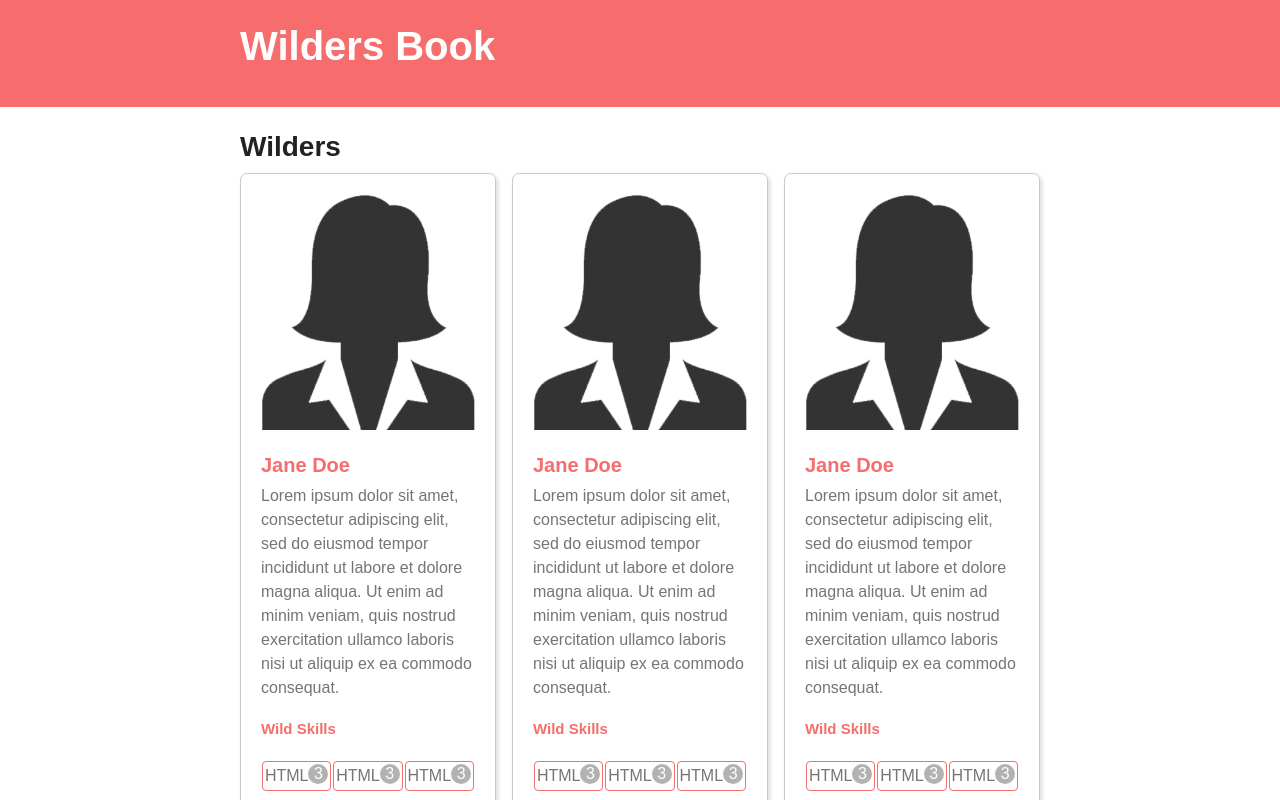
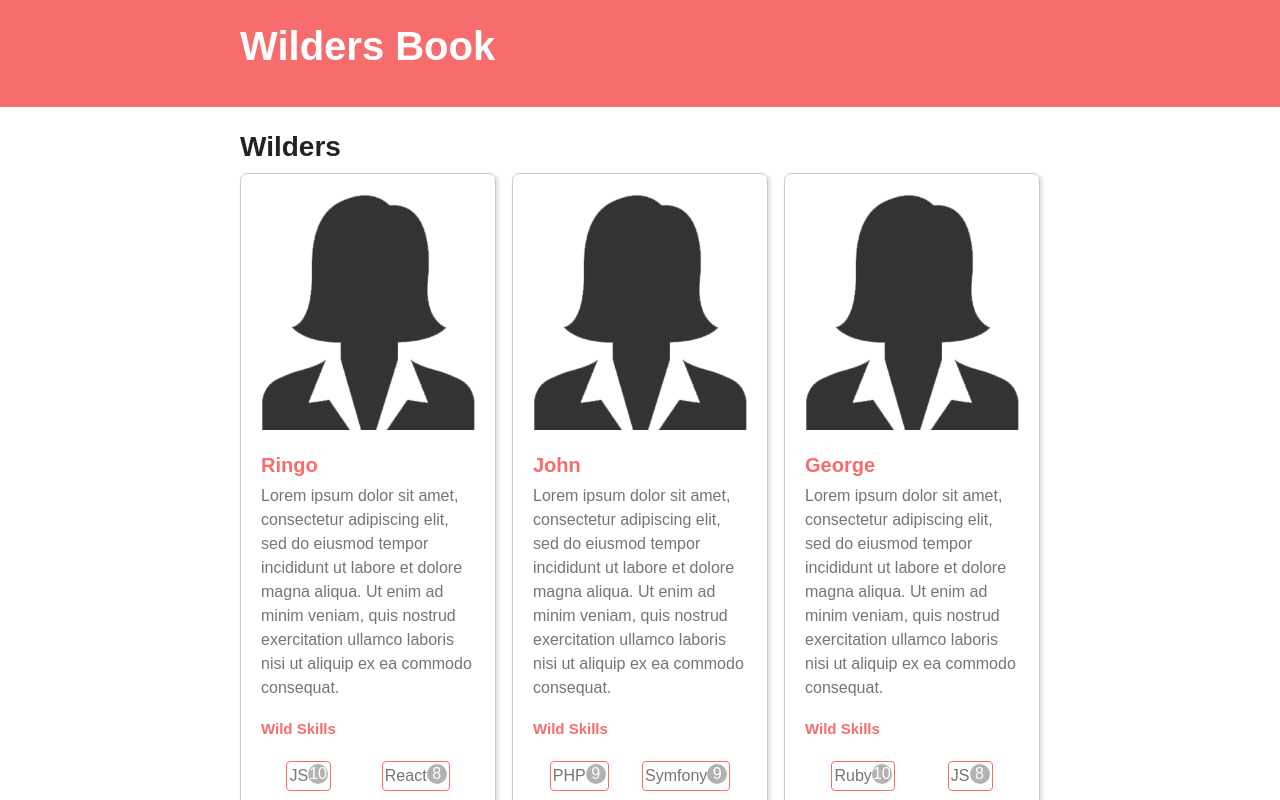
Before and after one commit to ThomasDCW/wilder-book, a React (Create React App) app: page / in a window 1280 px wide. Shown: the top 800 px of the page. Built offline with nearby package versions, Linux system fonts and the light colour scheme.

Commit message:
08-03-23 - map on components

```diff
--- a/src/App.js
+++ b/src/App.js
@@ -2,6 +2,41 @@ import "./App.css";
 import Wilder from "./components/Wilder";
 
 function App() {
+  const wildersData = [
+    {
+      name: "Ringo",
+      city: "London",
+      skills: [
+        { title: "JS", votes: 10 },
+        { title: "React", votes: 8 },
+      ],
+    },
+    {
+      name: "John",
+      city: "Paris",
+      skills: [
+        { title: "PHP", votes: 9 },
+        { title: "Symfony", votes: 9 },
+      ],
+    },
+    {
+      name: "George",
+      city: "Berlin",
+      skills: [
+        { title: "Ruby", votes: 10 },
+        { title: "JS", votes: 8 },
+      ],
+    },
+    {
+      name: "Paul",
+      city: "Reims",
+      skills: [
+        { title: "C++", votes: 10 },
+        { title: "Rust", votes: 8 },
+      ],
+    },
+  ];
+
   return (
     <div>
       <header>
@@ -12,9 +47,15 @@ function App() {
       <main className="container">
         <h2>Wilders</h2>
         <section className="card-row">
-          <Wilder />
-          <Wilder />
-          <Wilder />
+          {wildersData?.map((wilderData, key) => {
+            return (
+              <Wilder
+                key={key}
+                name={wilderData.name}
+                skills={wilderData.skills}
+              />
+            );
+          })}
         </section>
       </main>
       <footer>
--- a/src/components/Skill.js
+++ b/src/components/Skill.js
@@ -1,8 +1,8 @@
-export default function Skill() {
+export default function Skill({ title, votes }) {
   return (
     <li>
-      HTML
-      <span className="votes">3</span>
+      {title}
+      <span className="votes">{votes}</span>
     </li>
   );
 }
--- a/src/components/Wilder.js
+++ b/src/components/Wilder.js
@@ -1,11 +1,11 @@
 import blank_profile from "../assets/blank_profile.png";
 import Skill from "./Skill";
 
-export default function Wilder() {
+export default function Wilder({ name, votes, skills }) {
   return (
     <article className="card">
       <img src={blank_profile} alt="Jane Doe Profile" />
-      <h3>Jane Doe</h3>
+      <h3>{name}</h3>
       <p>
         Lorem ipsum dolor sit amet, consectetur adipiscing elit, sed do eiusmod
         tempor incididunt ut labore et dolore magna aliqua. Ut enim ad minim
@@ -14,9 +14,9 @@ export default function Wilder() {
       </p>
       <h4>Wild Skills</h4>
       <ul className="skills">
-        <Skill />
-        <Skill />
-        <Skill />
+        {skills.map((skill, key) => {
+          return <Skill key={key} title={skill.title} votes={skill.votes} />;
+        })}
       </ul>
     </article>
   );
```
